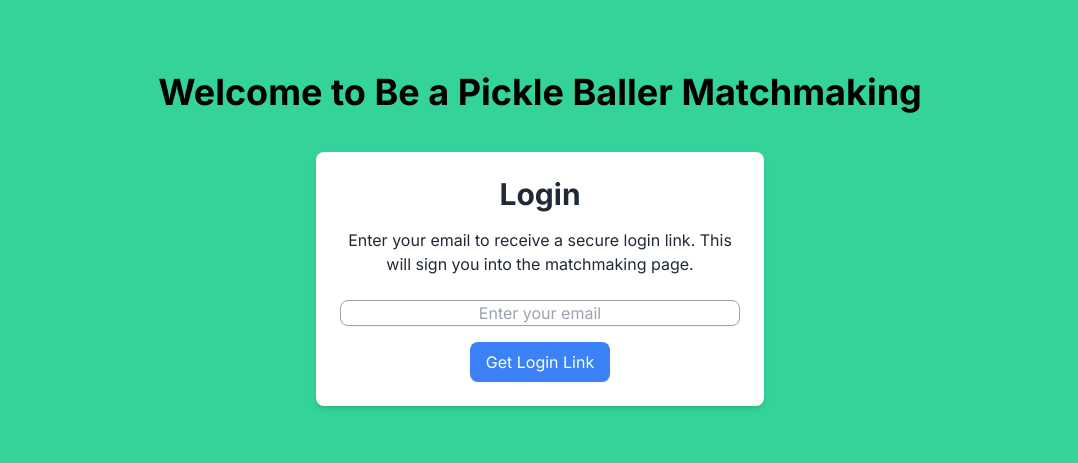
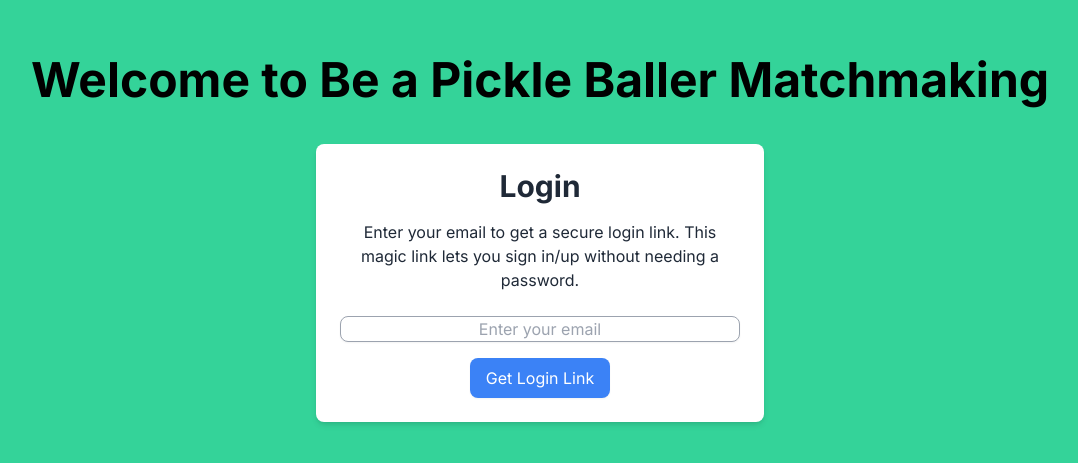
Before and after one commit to btejes/bepickleballer-matchmaking, a Next.js app: page / in a window 1280 px wide. Shown: the part 161-624 px from the top of the page, without its empty margins (100-1178 px from the left). Built offline with nearby package versions, Linux system fonts and the light colour scheme.

Commit message:
Updated login route for new login limiter

```diff
--- a/app/login/EmailForm.jsx
+++ b/app/login/EmailForm.jsx
@@ -1,10 +1,11 @@
 "use client";
 
-import { useState } from "react";
+import { useState, useEffect } from "react";
 
 const EmailForm = () => {
   const [email, setEmail] = useState("");
-  const [message, setMessage] = useState("");
+  const [emailSent, setEmailSent] = useState(false);
+  const [timeLeft, setTimeLeft] = useState(900); // 15 minutes countdown
 
   const handleSubmit = async (e) => {
     e.preventDefault();
@@ -19,17 +20,41 @@ const EmailForm = () => {
       });
 
       if (response.ok) {
-        setMessage("Check your email for the secure login link.");
+        setEmailSent(true);
       } else {
-        setMessage("Error sending login link.");
+        console.error("Error sending login link.");
       }
     } catch (error) {
-      setMessage("Error sending login link.");
+      console.error("Error sending login link.");
     }
   };
 
+  useEffect(() => {
+    if (emailSent && timeLeft > 0) {
+      const timer = setInterval(() => {
+        setTimeLeft(timeLeft - 1);
+      }, 1000);
+      return () => clearInterval(timer);
+    }
+  }, [emailSent, timeLeft]);
+
+
+
   return (
     <div>
+      {emailSent ? (
+        <div className="text-center">
+          <h2 className="text-3xl font-bold mb-4 text-center text-darkGray">Check Email For Your Secure Magic Link!</h2>
+          <p className="mt-4 text-center text-black">
+            A secure login link, expiring in 15 minutes, has been sent to <strong>{email}</strong> Click the link in the email to log in to your account.
+          </p>
+        </div>
+      ) : (
+        <>
+          <h2 className="text-3xl font-bold mb-4 text-center text-darkGray">Login</h2>
+          <p className="mb-6 text-center text-darkGray">
+            Enter your email to get a secure login link. This magic link lets you sign in/up without needing a password.
+          </p>
           <form onSubmit={handleSubmit} className="flex flex-col items-center">
             <div className="mb-4 w-full">
               <input
@@ -44,11 +69,13 @@ const EmailForm = () => {
             <button
               type="submit"
               className="btn bg-blue-500 text-white px-4 py-2 hover:bg-blue-700 rounded-lg shadow-sm"
+              disabled={emailSent}
             >
               Get Login Link
             </button>
           </form>
-      {message && <p className="mt-4 text-center text-black">{message}</p>}
+        </>
+      )}
     </div>
   );
 };
--- a/app/page.jsx
+++ b/app/page.jsx
@@ -3,14 +3,10 @@ import EmailForm from "./login/EmailForm";
 const LoginPage = () => {
   return (
     <div className="flex flex-col items-center justify-center min-h-screen bg-lightGreen">
-      <h1 className="text-4xl font-bold mb-6 text-center text-black">
+      <h1 className="text-5xl font-bold mb-6 text-center text-black">
         Welcome to Be a Pickle Baller Matchmaking
       </h1>
       <div className="p-6 max-w-md w-full bg-white rounded-lg shadow-md mt-4">
-        <h2 className="text-3xl font-bold mb-4 text-center text-darkGray">Login</h2>
-        <p className="mb-6 text-center text-darkGray">
-          Enter your email to receive a secure login link. This will sign you into the matchmaking page.
-        </p>
         <EmailForm />
       </div>
     </div>
```
Lines whose indentation alone changed are shown as unchanged.
